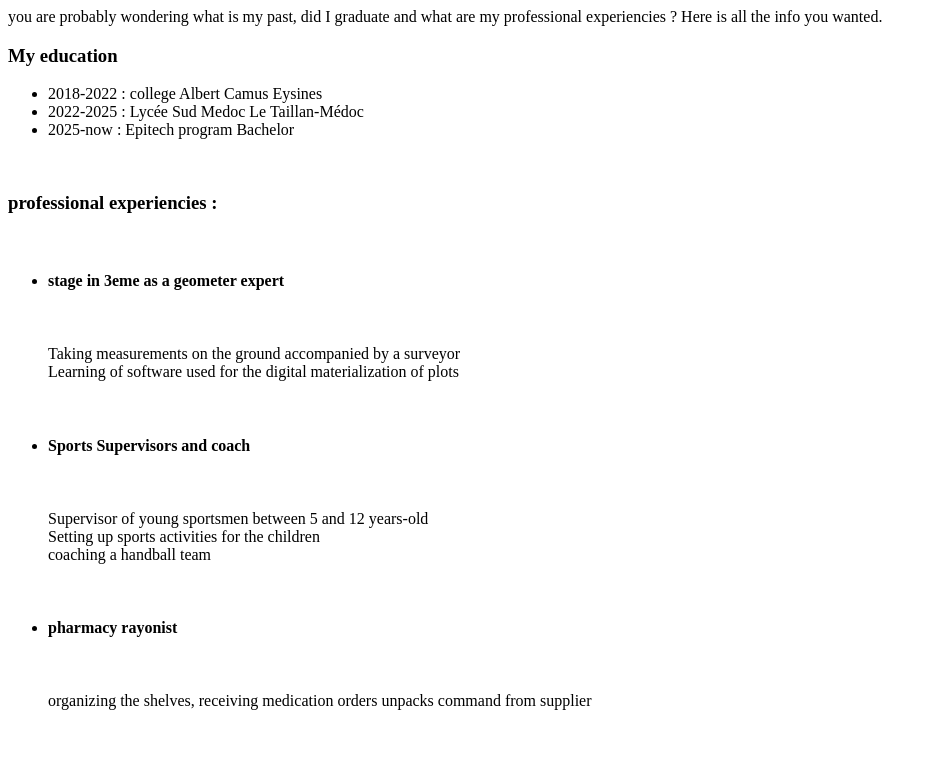
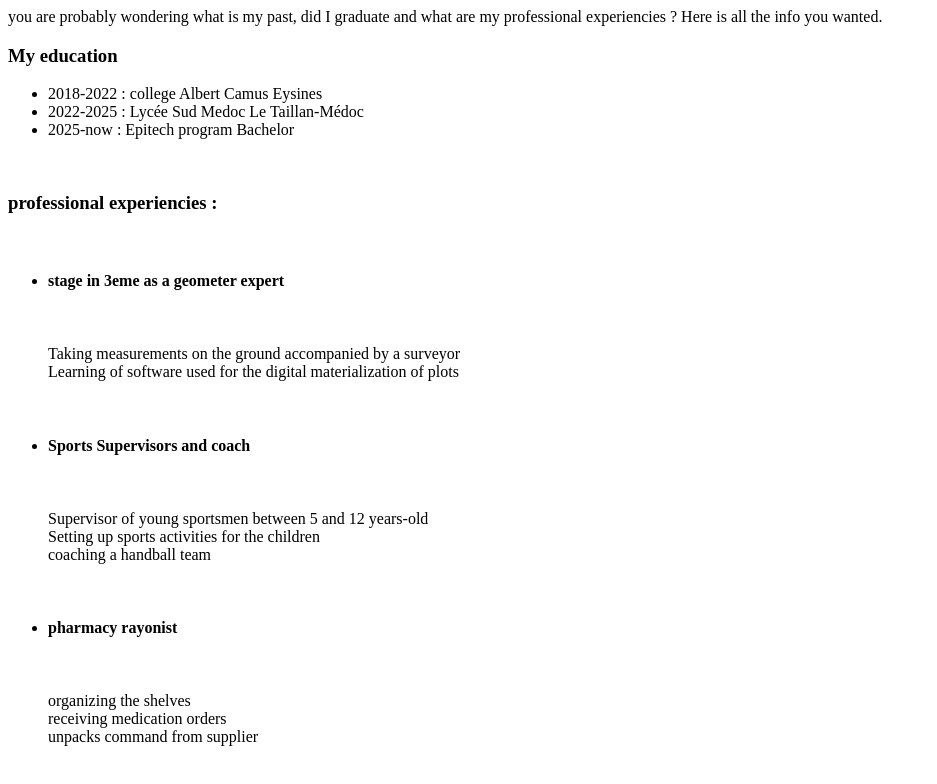
Before and after one commit to Mats3007/CV, a plain HTML site: page past.html in a window 1280 px wide. Shown: the whole page, without its empty margins (0-937 px from the left). Drawn offline with Linux system fonts and the light colour scheme.

Commit message:
modified:   past.html

```diff
--- a/past.html
+++ b/past.html
@@ -35,8 +35,8 @@
             <li>
                 <h4>pharmacy rayonist</h4><br>
                 <p>
-                    organizing the shelves,
-                    receiving medication orders
+                    organizing the shelves <br>
+                    receiving medication orders <br>
                     unpacks command from supplier
                 </p>
             </li>
```
